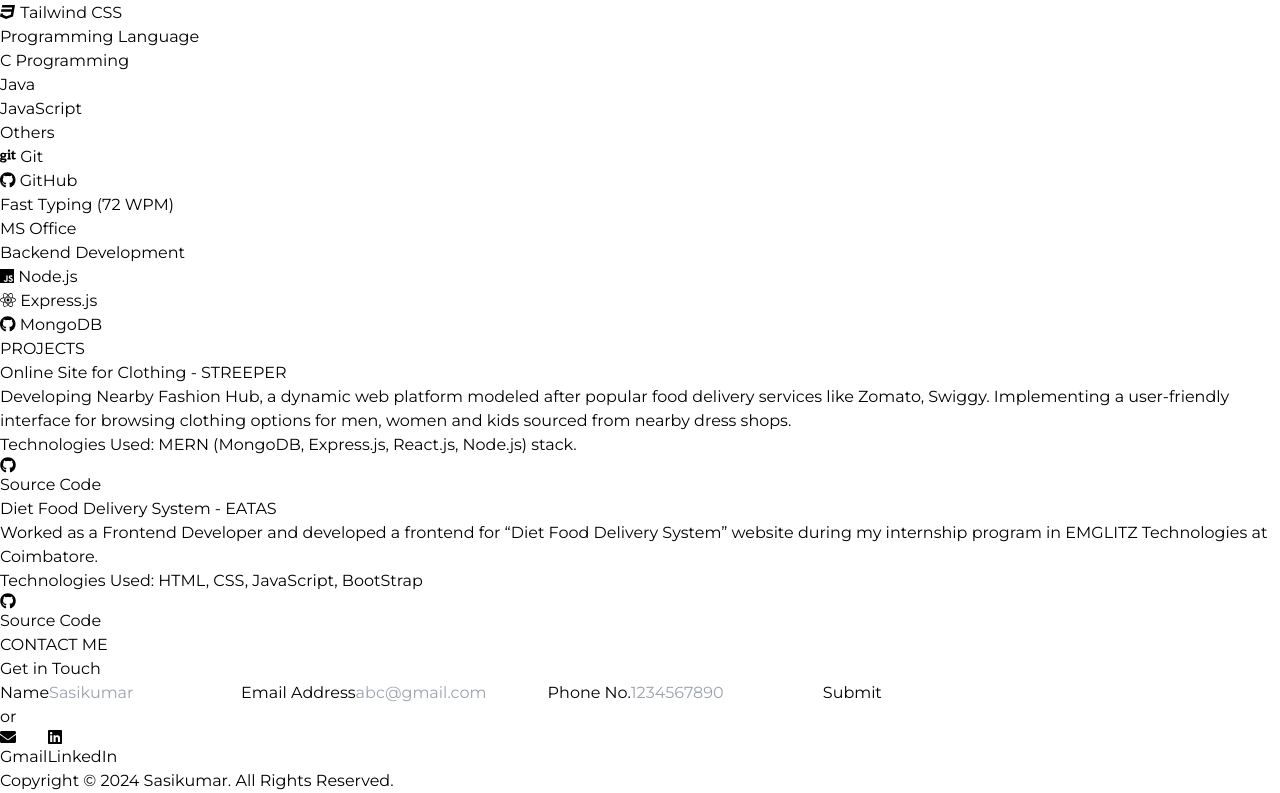
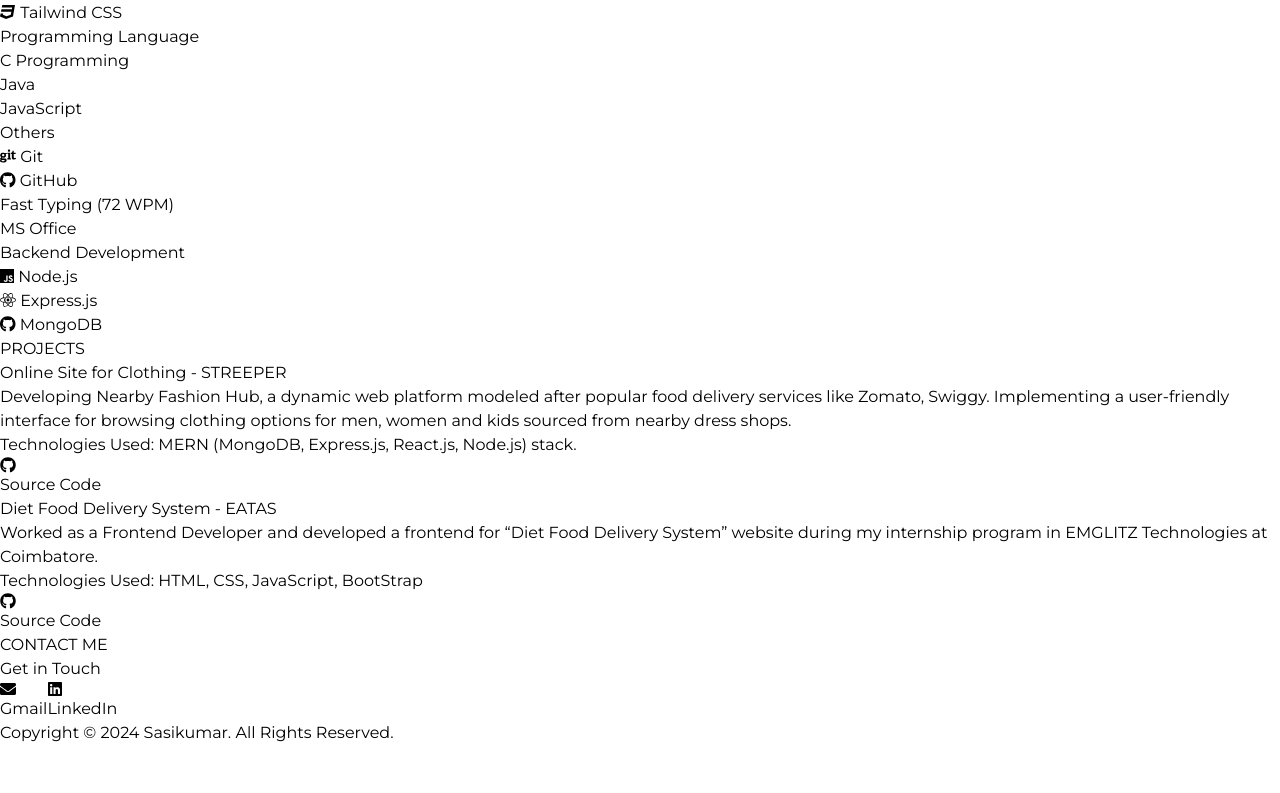
Before and after one commit to Sasikumarb5566/portfolio_react, a React (Vite) app in the folder front-end/: page / in a window 1280 px wide. Shown: the part 495-1288 px from the top of the page. After the commit the page ends 1240 px from the top, so only its background shows below. Built offline with nearby package versions, Linux system fonts and the light colour scheme.

Commit message:
Modified Contact file

```diff
--- a/front-end/src/component/Contact.jsx
+++ b/front-end/src/component/Contact.jsx
@@ -1,90 +1,21 @@
-import { FaEnvelope, FaLinkedin } from "react-icons/fa";
-import { Link } from "react-router-dom";
-import { useState } from "react";
+import { FaEnvelope, FaLinkedin } from 'react-icons/fa';
+import { Link } from 'react-router-dom';
 
 const Contact = () => {
-  const [formData, setFormData] = useState({
-    name: "",
-    email: "",
-    phone: ""
-  });
-
-  const handleSubmit = async (e) => {
-    e.preventDefault();
-    try {
-      const response = await fetch("/api/form", {
-        method: "POST",
-        headers: {
-          "Content-Type": "application/json",
-        },
-        body: JSON.stringify(formData),
-      });
-      const data = await response.json();
-      if (data.success) {
-        alert("Form submitted");
-        setFormData({ ...formData, email: "", name: "", phone: "" });
-      } else {
-        console.log("Try again...");
-      }
-    } catch (error) {
-      console.log("Error in submitting form", error);
-    }
-  };
-
   return (
     <div className="items-center flex flex-col px-4 sm:px-0 mb-8" id="contact">
       <div>
         <div className="text-center font-bold text-2xl mt-20">CONTACT ME</div>
         <div className="text-center mt-2 mb-12">Get in Touch</div>
       </div>
-      <div className="flex flex-col sm:flex-row w-full sm:w-9/12 justify-between border-2 border-slate-950 items-center rounded-xl sm:p-0">
-        <div className="w-full sm:w-1/2 bg-[#252829] p-8 sm:p-12 text-white rounded-xl shadow-2xl">
-          <form onSubmit={handleSubmit} className="flex flex-col gap-2" method="POST">
-            <label htmlFor="name">Name</label>
-            <input
-              type="text"
-              className="border-2 border-slate-950 rounded-full mb-4 h-12 text-black text-md p-4"
-              placeholder="Sasikumar"
-              name="name"
-              value={formData.name}
-              onChange={(e) => setFormData({ ...formData, name: e.target.value })}
-              required
-            />
-            <label htmlFor="email">Email Address</label>
-            <input
-              type="email"
-              className="border-2 border-slate-950 rounded-full mb-4 h-12 text-black text-md p-4"
-              placeholder="abc@gmail.com"
-              name="email"
-              value={formData.email}
-              onChange={(e) => setFormData({ ...formData, email: e.target.value })}
-              required
-            />
-            <label htmlFor="phone">Phone No.</label>
-            <input
-              type="tel"
-              className="border-2 border-slate-950 rounded-full mb-4 h-12 text-black text-md p-4"
-              placeholder="1234567890"
-              name="phone"
-              value={formData.phone}
-              onChange={(e) => setFormData({ ...formData, phone: e.target.value })}
-              required
-            />
-            <input
-              type="submit"
-              className="bg-white text-black font-semibold p-2 rounded-full cursor-pointer mt-4"
-            />
-          </form>
-        </div>
-        <div className="text-center mt-8 sm:mt-0 font-bold text-xl">or</div>
-        <div className="flex w-full sm:w-1/3 gap-4 mt-4 sm:mt-0 sm:flex-row justify-center mb-8 mt-8">
-          <Link to={"https://mail.google.com/mail/?to=mr.inspiring5566@gmail.com#compose"}>
+        <div className="flex w-full sm:w-1/3 gap-4  sm:mt-0 sm:flex-row justify-center mb-8 mt-8">
+          <Link to="https://mail.google.com/mail/?to=mr.inspiring5566@gmail.com#compose">
             <button className="border-2 px-4 py-2 border-slate-800 rounded-full hover:bg-[#252829] hover:text-white flex items-center justify-center shadow-xl cursor-pointer transition ease-in-out delay-50 gap-2">
               <FaEnvelope className="md:mr-2" />
               <span>Gmail</span>
             </button>
           </Link>
-          <Link to={"https://www.linkedin.com/in/sasikumarb5566"}>
+          <Link to="https://www.linkedin.com/in/sasikumarb5566">
             <button className="border-2 px-4 py-2 border-slate-800 rounded-full hover:bg-[#252829] hover:text-white flex items-center justify-center shadow-xl cursor-pointer transition ease-in-out delay-50 gap-2">
               <FaLinkedin className="md:mr-2" />
               <span>LinkedIn</span>
@@ -92,7 +23,6 @@
           </Link>
         </div>
       </div>
-    </div>
   );
 };
 
```
